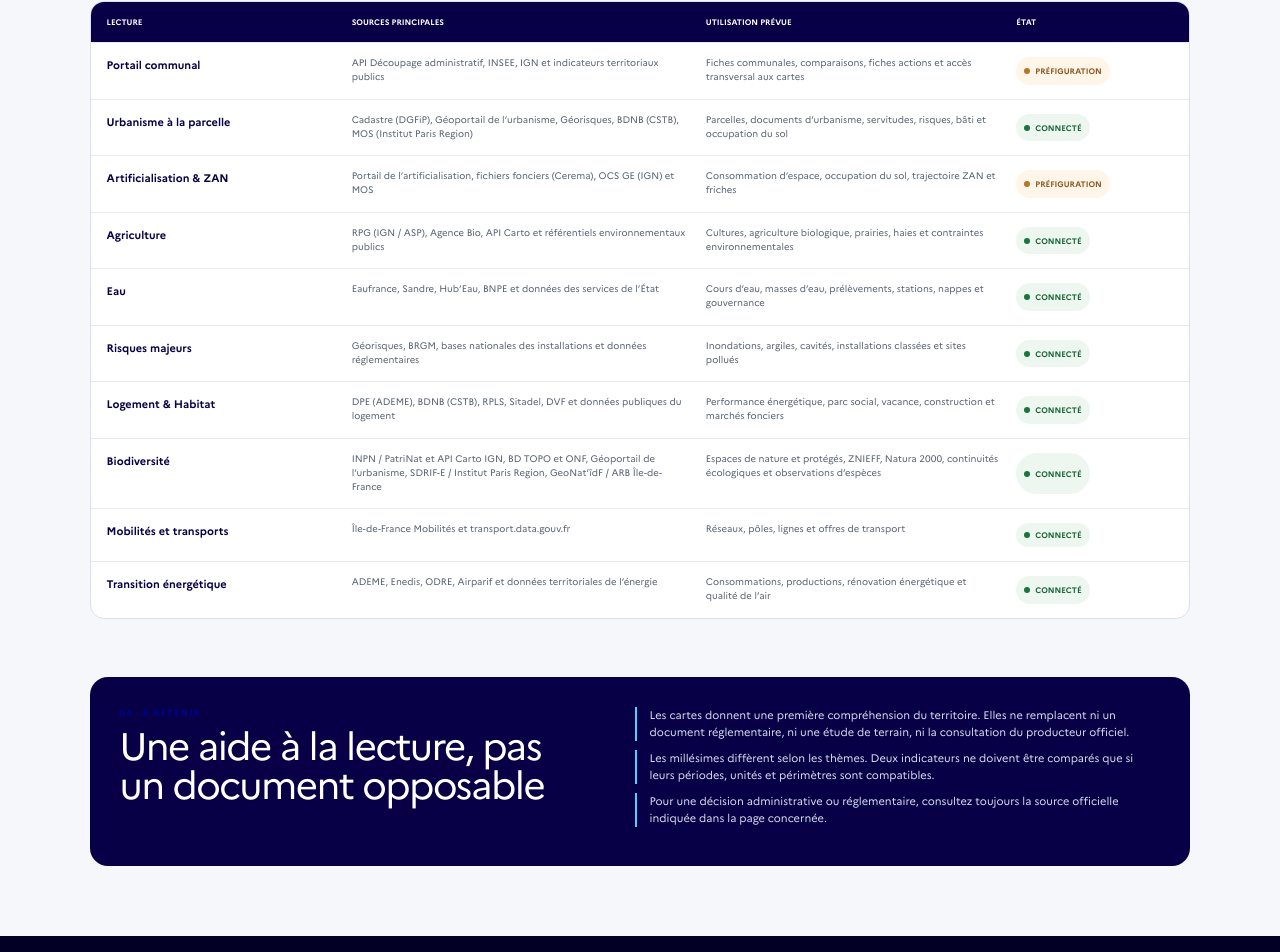
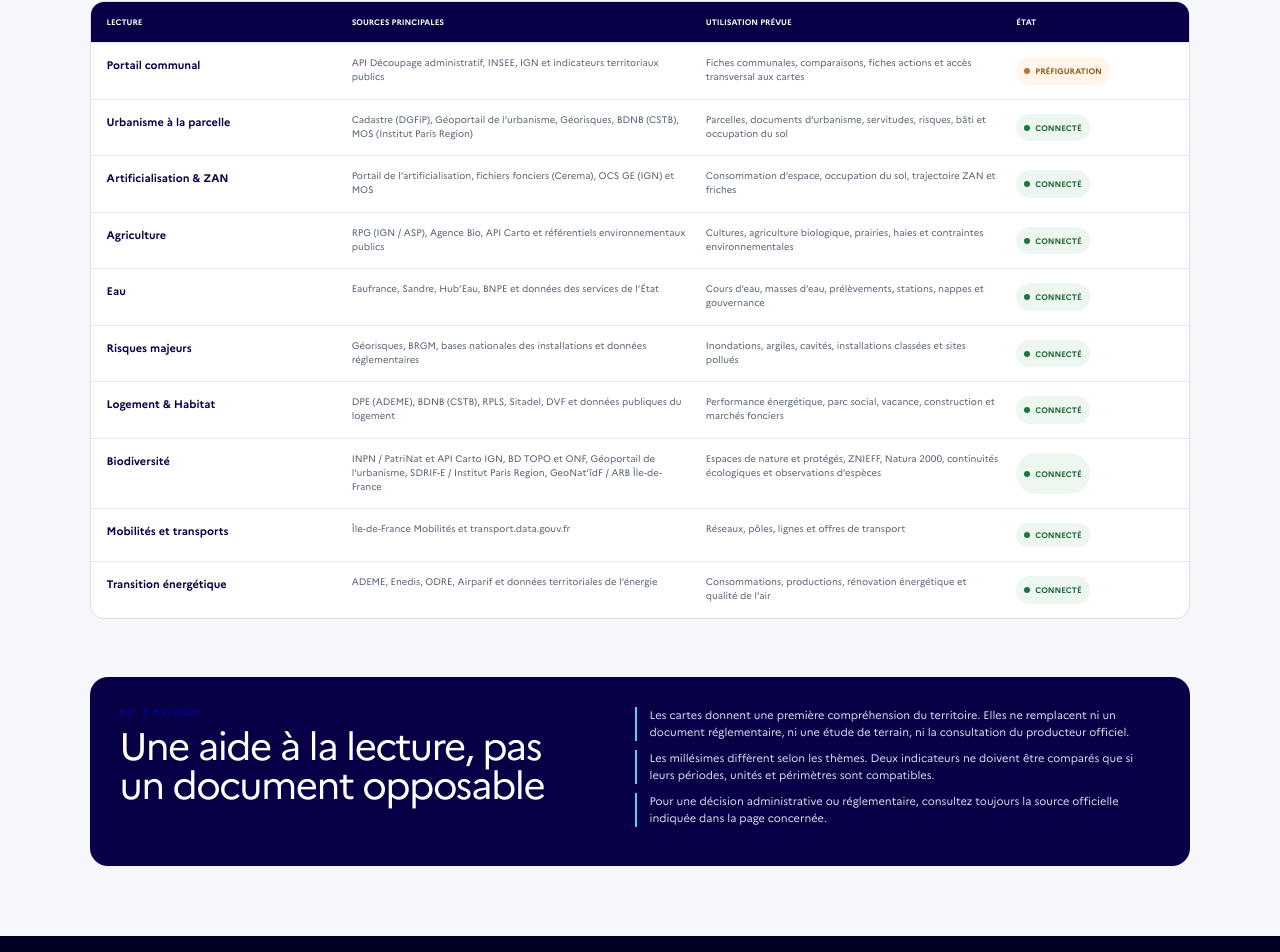
Before and after one commit to DDT95/atlas-territorial-95, a Next.js app: page /donnees in a window 1280 px wide. Shown: the part 1085-2037 px from the top of the page. Built offline with nearby package versions, Linux system fonts and the light colour scheme.

Commit message:
Marquer Artificialisation & ZAN comme connecté sur la page données

```diff
--- a/app/donnees/page.tsx
+++ b/app/donnees/page.tsx
@@ -1,7 +1,7 @@
 const observatories = [
   { name: "Portail communal", sources: "API Découpage administratif, INSEE, IGN et indicateurs territoriaux publics", use: "Fiches communales, comparaisons, fiches actions et accès transversal aux cartes", status: "prefiguration", label: "Préfiguration" },
   { name: "Urbanisme à la parcelle", sources: "Cadastre (DGFiP), Géoportail de l’urbanisme, Géorisques, BDNB (CSTB), MOS (Institut Paris Region)", use: "Parcelles, documents d’urbanisme, servitudes, risques, bâti et occupation du sol", status: "connected", label: "Connecté" },
-  { name: "Artificialisation & ZAN", sources: "Portail de l’artificialisation, fichiers fonciers (Cerema), OCS GE (IGN) et MOS", use: "Consommation d’espace, occupation du sol, trajectoire ZAN et friches", status: "prefiguration", label: "Préfiguration" },
+  { name: "Artificialisation & ZAN", sources: "Portail de l’artificialisation, fichiers fonciers (Cerema), OCS GE (IGN) et MOS", use: "Consommation d’espace, occupation du sol, trajectoire ZAN et friches", status: "connected", label: "Connecté" },
   { name: "Agriculture", sources: "RPG (IGN / ASP), Agence Bio, API Carto et référentiels environnementaux publics", use: "Cultures, agriculture biologique, prairies, haies et contraintes environnementales", status: "connected", label: "Connecté" },
   { name: "Eau", sources: "Eaufrance, Sandre, Hub’Eau, BNPE et données des services de l’État", use: "Cours d’eau, masses d’eau, prélèvements, stations, nappes et gouvernance", status: "connected", label: "Connecté" },
   { name: "Risques majeurs", sources: "Géorisques, BRGM, bases nationales des installations et données réglementaires", use: "Inondations, argiles, cavités, installations classées et sites pollués", status: "connected", label: "Connecté" },
```
